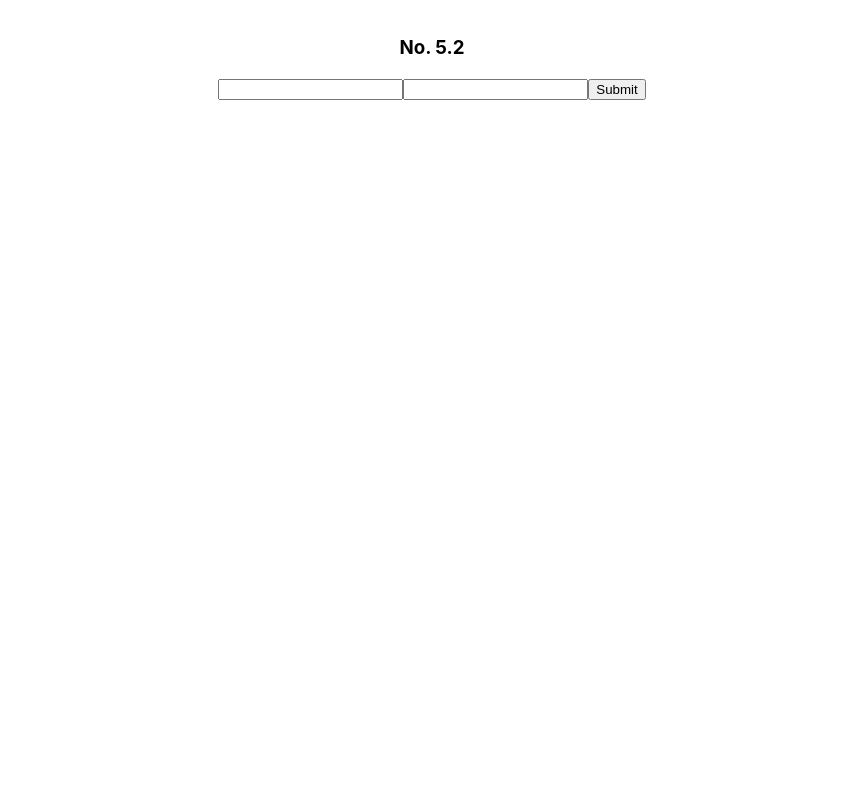
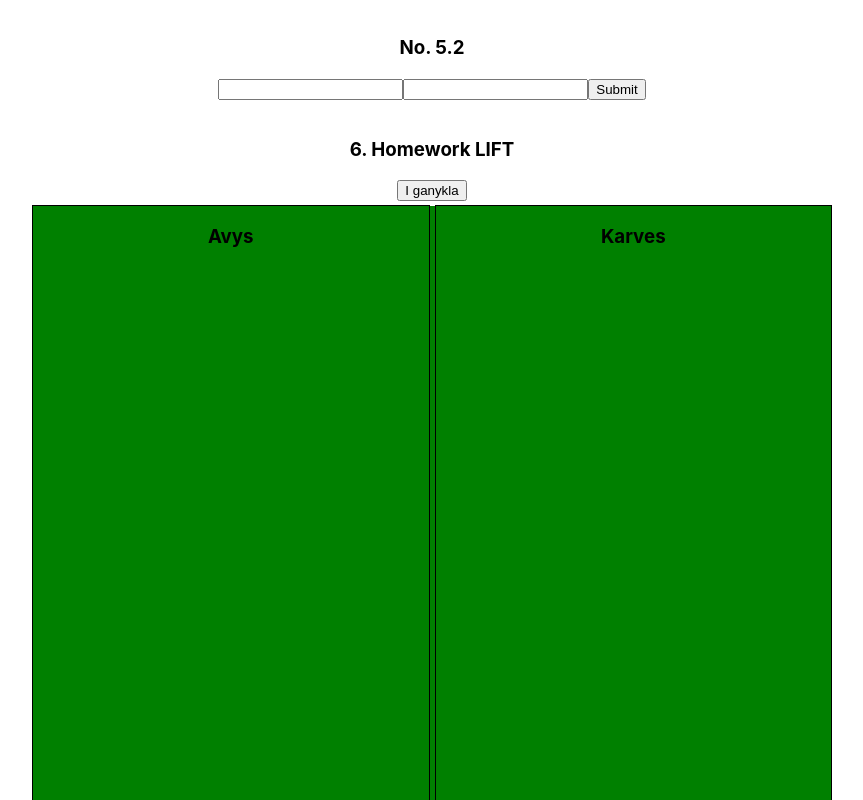
Before and after one commit to RaimondasSileikis/sernas-namu-darbai, a React (Create React App) app in the folder react/react-nd/: page / in a window 1280 px wide. Shown: the part 1440-2240 px from the top of the page, without its empty margins (208-1071 px from the left). Before the commit the page ends 1560 px from the top, so only its background shows below. Built offline with nearby package versions, Linux system fonts and the light colour scheme.

Commit message:
React Lift

```diff
--- a/react/react-nd/src/App.css
+++ b/react/react-nd/src/App.css
@@ -50,3 +50,71 @@
   align-items: center;
 
 }
+
+
+.SQUARE50 {
+  width: 50px;
+  height: 50px;
+  background: blue;
+  display: flex;
+  justify-content: center;
+  align-items: center;
+  padding: 2px;
+  gap:5px;
+  margin:5px;
+
+}
+.SQUARE100 {
+  width: 100px;
+  height: 100px;
+  background:greenyellow;
+  display: flex;
+  justify-content: center;
+  align-items: center;
+  gap: 5px;
+  margin:5px;
+}
+.SQUARE500 {
+  width: 500px;
+  height: 500px;
+  background: gray;
+  display:flex;
+  flex-direction: column;
+  flex-wrap: wrap;
+  align-content: flex-start;
+  gap: 5px;
+  padding: 5px;
+  margin:5px;
+}
+
+.SQUARE800 {
+  width: 800px;
+  height: 800px;
+  background:green;
+  display: flex;
+  justify-content: center;
+  align-items: center;
+  gap: 5px;
+  margin:5px;
+}
+
+.CIRCLE {
+  display: 'grid';
+  align-content: center;
+  justify-content: center;
+  width: 50px;
+  height: 50px;
+  border-radius: 50%;
+  background: purple;
+}
+.TRIANGLE {
+  display: grid;
+  align-content: center;
+  justify-content: center;
+  width: 0;
+  height: 0;
+  border-left: 30px solid transparent;
+  border-right: 30px solid transparent;
+  border-bottom: 60px solid purple;
+
+}
--- a/react/react-nd/src/App.jsx
+++ b/react/react-nd/src/App.jsx
@@ -6,13 +6,47 @@ import SquareGreen1 from './Components/SquareGreen1';
 import SquarePlus1 from './Components/SquarePlus1';
 import SquarePlusInside from './Components/SquarePlusInside';
 import Form1 from './Components/Form1';
-import Rand from './Components/Rand';
 import Form2 from './Components/Form2';
+import Grass from './Components/Grass';
+import { useEffect, useState } from 'react';
+import ButtonGrass from './Components/ButtonGrass';
+import rand from './Common/rand';
 
 
 
 
 function App() {
+
+  const [sheep, setSheep] = useState([]);
+  const [cow, setCow] = useState([]);
+
+
+
+  const addAnimal = () => {
+
+      setCow(item2 => [...item2, item2].slice(0, rand(5, 20)))
+      setSheep(item1 => [...item1, item1].slice(0, rand(5, 20)))
+  }
+
+
+  useEffect(()=>{
+    const dataSheep = localStorage.getItem('dataSheep')
+    const dataCow = localStorage.getItem('dataCow')
+    if(dataSheep){
+      setSheep(JSON.parse(dataSheep))
+     }
+     if(dataCow){
+      setCow(JSON.parse(dataCow))
+     }
+},[])
+
+    useEffect(()=>{
+    localStorage.setItem('dataSheep',JSON.stringify(sheep))
+    localStorage.setItem('dataCow',JSON.stringify(cow))
+    })
+
+
+
 
   return (
     <div className="App">
@@ -31,6 +65,9 @@ function App() {
     <h3>No. 5.2</h3>
     <Form2></Form2>
 
+    <h3>6. Homework LIFT</h3>
+    <ButtonGrass addAnimal={addAnimal} ></ButtonGrass>
+    <Grass sheep={sheep} cow={cow} ></Grass>
 
     </div>
   );
--- /dev/null
+++ b/react/react-nd/src/Common/rand.js
@@ -0,0 +1,5 @@
+export default function rand(min, max) {
+    min = Math.ceil(min);
+    max = Math.floor(max);
+    return Math.floor(Math.random() * (max - min + 1) + min);
+}
--- /dev/null
+++ b/react/react-nd/src/Components/ButtonGrass.jsx
@@ -0,0 +1,10 @@
+
+function ButtonGrass({addAnimal}){
+
+
+    return (
+        <button onClick={addAnimal} >I ganykla</button>
+
+    )
+}
+export default ButtonGrass
--- /dev/null
+++ b/react/react-nd/src/Components/Cow.jsx
@@ -0,0 +1,12 @@
+import rand from "../Common/rand";
+
+function Cow () {
+
+
+
+    return (
+        <div className="SQUARE50" >{'K' + rand(0, 1000000)}</div>
+
+    )
+}
+export default Cow;
--- /dev/null
+++ b/react/react-nd/src/Components/Grass.jsx
@@ -0,0 +1,39 @@
+import { useEffect, useState } from "react"
+import rand from "../Common/rand"
+import Cow from "./Cow"
+import Sheep from "./Sheep"
+
+function Grass({sheep, cow}){
+
+
+
+
+    return (
+
+        <div className="SQUARE800" >
+
+            <div style={{ width: '50%', height:'100%',border:'1px solid black'}} >
+                <h3>Avys</h3>
+                {
+                    sheep.map((n,i) => <Sheep key={i} ></Sheep>)
+                }
+
+            </div>
+
+            <div style={{ width: '50%', height:'100%',border:'1px solid black'}} >
+                <h3>Karves</h3>
+                {
+                    cow.map((n,i) => <Cow key={i} ></Cow>)
+                }
+
+            </div>
+
+
+        </div>
+
+    )
+
+
+}
+
+export default Grass
--- /dev/null
+++ b/react/react-nd/src/Components/Sheep.jsx
@@ -0,0 +1,14 @@
+import { useLayoutEffect } from "react";
+import rand from "../Common/rand";
+
+
+function Sheep () {
+
+
+
+    return (
+        <div className="CIRCLE" >{'A' + rand(0, 1000000)}</div>
+
+    )
+}
+export default Sheep;
```
